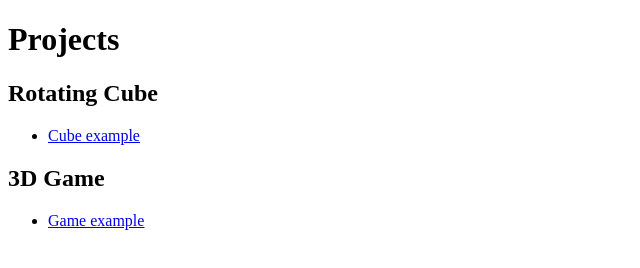
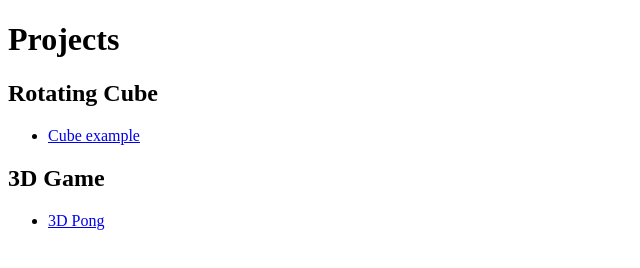
Before and after one commit to rdeprey/rdeprey.github.io, a plain HTML site: page index.html in a window 1280 px wide. Shown: the full height of the page, 0-640 px from the left. Drawn offline with Linux system fonts and the light colour scheme.

Commit message:
Updated project title

```diff
--- a/index.html
+++ b/index.html
@@ -13,7 +13,7 @@
 </ul>
 <h2>3D Game</h2>
 <ul>
-	<li><a href="3d-game/first-3d-game.html">Game example</a></li>
+	<li><a href="3d-game/first-3d-game.html">3D Pong</a></li>
 </ul>
 </body>
 </html>
```
